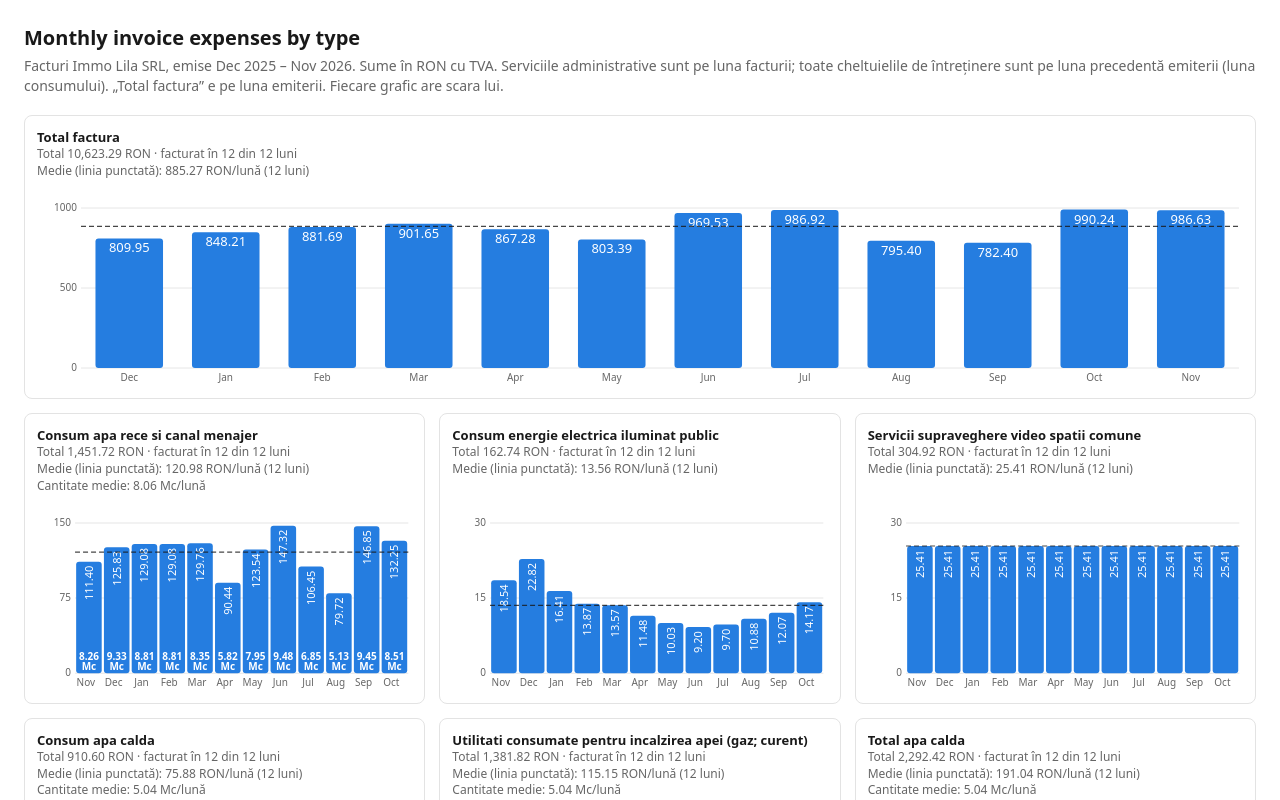
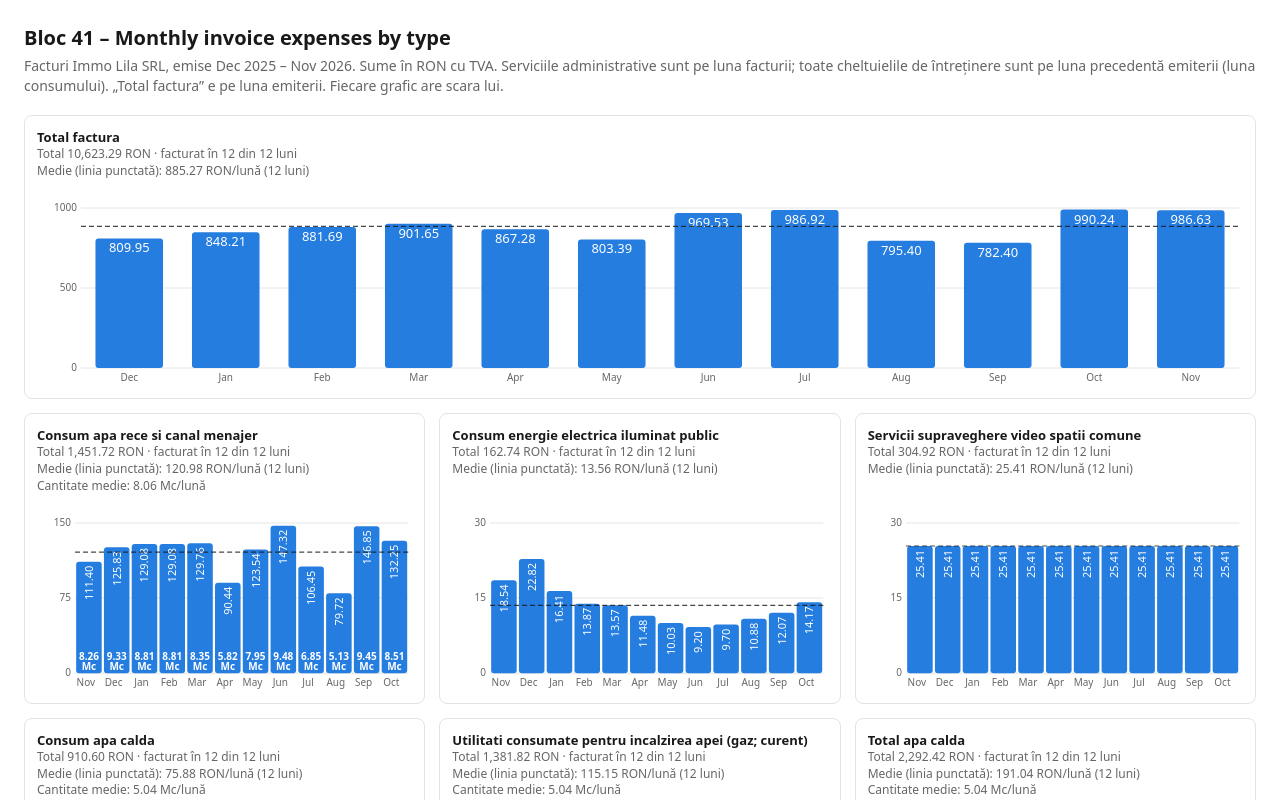
Before and after one commit to tudro/coresi, a plain HTML site: page docs/index.html in a window 1280 px wide. Shown: the top 800 px of the page. Drawn offline with Linux system fonts and the light colour scheme.

Commit message:
Add "Bloc 41" to the page title
Co-Authored-By: Claude Sonnet 5.5 <noreply@anthropic.com>
Claude-Session: https://claude.ai/code/session_011oa8JjftCMV9Z2kN3QQAD6

```diff
--- a/docs/index.html
+++ b/docs/index.html
@@ -1,5 +1,5 @@
 <!DOCTYPE html><html lang="en"><head><meta charset="utf-8"><meta name="viewport" content="width=device-width,initial-scale=1">
-<title>Monthly invoice expenses by type</title>
+<title>Bloc 41 – Monthly invoice expenses by type</title>
 <style>
 :root{color-scheme:light dark;--bg:#fff;--card:#fff;--tx:#191919;--tx2:#666;--grid:#e6e6e6;--s1:#257de0;--bd:#e3e3e3}
 @media (prefers-color-scheme:dark){:root{--bg:#191919;--card:#191919;--tx:#efefef;--tx2:#9c9c9c;--grid:#333;--s1:#338ced;--bd:#333}}
@@ -18,7 +18,7 @@ svg{width:100%;display:block}.card{display:flex;flex-direction:column}.card svg{
 .cell b{display:block;color:var(--tx2);font-weight:600}.it{margin-top:4px}.it span{color:var(--tx2)}.none{color:var(--tx2)}
 @media(max-width:900px){.cells{grid-template-columns:repeat(2,1fr);margin:0;width:100%}}
 .legend{font-size:12px;line-height:1.5;margin:6px 0 8px;padding:8px 10px;border:1px solid var(--bd);border-radius:6px;background:rgba(127,127,127,.07)}.legend summary{cursor:pointer;list-style:none;display:block;position:relative;padding-right:24px}.legend summary::-webkit-details-marker{display:none}.legend summary::after{content:'▾';position:absolute;right:2px;top:-2px;font-size:18px;color:var(--tx2);transition:transform .15s}.legend[open] summary::after{transform:rotate(180deg)}.legend .lb{margin-top:6px}.legend code{font-weight:700}.legend .lg{display:block;margin-top:4px;color:var(--tx2);font-size:11px}.list{margin-top:6px;font-size:11px;line-height:1.35}.list .li{padding:2px 0;border-top:1px solid var(--grid)}.list b{color:var(--tx2);font-weight:600}.list span{color:var(--tx2)}.list.g2{display:grid;grid-template-columns:1fr 1fr;column-gap:10px}</style></head><body>
-<h1>Monthly invoice expenses by type</h1>
+<h1>Bloc 41 – Monthly invoice expenses by type</h1>
 <p class="sub">Facturi Immo Lila SRL, emise Dec 2025 – Nov 2026. Sume în RON cu TVA. Serviciile administrative sunt pe luna facturii; toate cheltuielile de întreținere sunt pe luna precedentă emiterii (luna consumului). „Total factura” e pe luna emiterii. Fiecare grafic are scara lui.</p>
 <div id="g"></div><div id="tip"></div>
 <script>
```
Also changed, not shown: src/tpl.html (+2 -2 lines).
